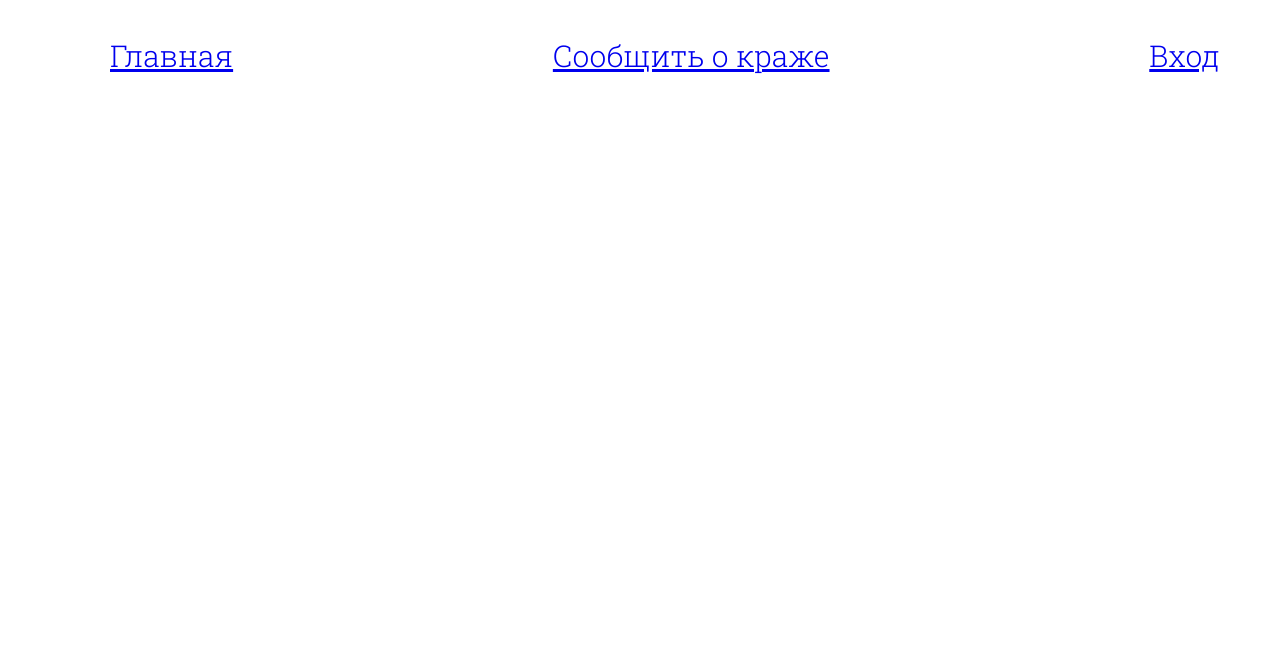
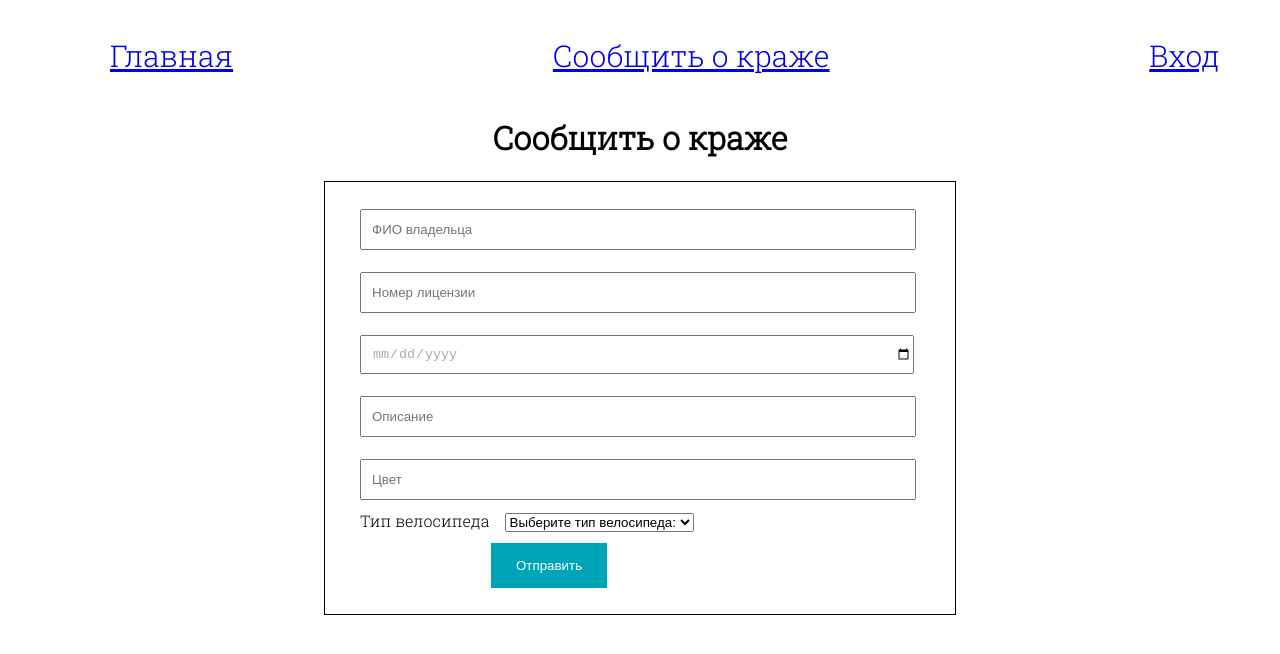
Before and after one commit to VeronikaTkach/my_final_project, a React (Create React App) app: page /caseform in a window 1280 px wide. Shown: the top 654 px of the page. Built offline with nearby package versions, Linux system fonts and the light colour scheme.

Commit message:
CaseForm in progress

```diff
--- a/src/App.js
+++ b/src/App.js
@@ -7,6 +7,7 @@ import {Main} from './components/Main';
 import './index.css';
 import {Authorization} from './components/Authorization';
 import {Registration} from './components/Registration';
+import { CaseForm } from './components/CaseForm';
 
 const App = () => {
 
@@ -25,6 +26,7 @@ const App = () => {
         <Routes>
           <Route exact path="/" element={<Main />} />
           <Route path="/registration" element={<Registration />} />
+          <Route path="/caseform" element={<CaseForm />} />
         </Routes>
       </StoreApi.Provider>
     </div>
--- a/src/components/CaseForm/CaseForm.css
+++ b/src/components/CaseForm/CaseForm.css
@@ -0,0 +1,25 @@
+.caseform_title{
+    text-align: center;
+}
+
+.caseform{
+    margin: 0 auto;
+    background: #fff;
+    border: 1px solid black;
+    padding: 15px;
+    width: 50%;
+}
+
+.caseform input{
+    width: 90%;
+}
+
+.casrform select{
+    margin-left: 20px;
+}
+
+.type{
+    margin-left: 20px;
+    margin-right: 15px;
+    margin: 0 15px 0 20px
+}
--- a/src/components/CaseForm/CaseForm.jsx
+++ b/src/components/CaseForm/CaseForm.jsx
@@ -0,0 +1,156 @@
+import React, {useState, useContext} from 'react'
+import axios from 'axios'
+import store from '../../data/store'
+import './CaseForm.css'
+
+export const CaseForm = () => {
+
+
+    const {cases, setCases, login, personsInfo, email} = useContext(store)
+    const [licenseNumber, setLicenseNumber] = useState('')
+    const [type, setType] = useState('')
+    const [ownerFullName, setOwnerFullName] = useState('')
+    const [date, setDate] = useState()
+    const [description, setDescription] = useState('')
+    const [color, setColor] = useState('')
+    const [employee, setEmployee] = useState('')
+
+
+
+
+
+    const changeName = (e) => {
+        setOwnerFullName(e.target.value)
+    }
+
+    const changeLicense = (e) => {
+        setLicenseNumber(e.target.value)
+    }
+
+    const changeDate = (e) => {
+        setDate(e.target.value)
+    }
+
+    const changeDescription = (e) => {
+        setDescription(e.target.value)
+    }
+
+    const changeColor = (e) => {
+        setColor(e.target.value)
+    }
+
+
+    const changeType = (e) => {
+        setType(e.target.value)
+    }
+
+    const changeEmployee = (e) => {
+        const chosenId = e.target.value
+        const chosenPerson = approvedPersons.filter((p) => p._id === chosenId)[0]
+        setEmployee(chosenPerson._id)
+        console.log(chosenPerson._id)
+    }
+
+
+    const onCaseForm = (e) => {
+        e.preventDefault()
+
+        if (!ownerFullName){
+            alert('Введите Ваши данные ФИО!')
+        }
+
+        if (!type){
+            alert('Choose the type of bike!')
+        }
+
+        if (!licenseNumber){
+            alert('Введите номер лицензии!')
+        }
+
+        const data = {licenseNumber, date, color, type,
+            ownerFullName, employee, description, clientId:'002610f3-abca-4187-9f08-b825e6504605' }
+
+            axios.post('https://sf-final-project-be.herokuapp.com/api/public/report',data).then(res=>{
+                setCases(res.data)
+                setLicenseNumber('')
+                setOwnerFullName('')
+                setColor('')
+                setType('')
+                setDate('')
+                setDescription('')
+                alert('Report sent')
+            }).catch(err => {
+                console.log(err)
+              });
+    }
+
+    const caseFormCreate = (e) => {
+        e.preventDefault()
+
+        if (!ownerFullName){
+            alert('Введите ФИО владельца!')
+        }
+
+        if (!type){
+            alert('Choose the type of bike!')
+        }
+
+        if (!licenseNumber){
+            alert('Введите номер лицензии!')
+        }
+
+        const data = {licenseNumber, date, color, type,
+        ownerFullName, employee, description }
+
+        axios.post('https://sf-final-project-be.herokuapp.com/api/cases/',data,{
+            headers:{
+                Authorization: 'Bearer '+localStorage.getItem('token')
+            }
+        }).then(res=>{
+
+            setCases(res.data)
+            setLicenseNumber('')
+            setOwnerFullName('')
+            setColor('')
+            setType('')
+            setDate('')
+            setDescription('')
+            alert('Report sent')
+        }).catch(err => {
+            console.log(err)
+          });
+    }
+
+    return(
+        <>
+        <h1 className='caseform_title'>Сообщить о краже</h1>
+
+
+
+
+
+        <form onSubmit={caseFormCreate} className="caseform">
+        <input type="text" onChange={changeName} value={ownerFullName} placeholder='ФИО владельца'/>
+        <input type="text" onChange={changeLicense} value={licenseNumber} placeholder='Номер лицензии'/>
+        <input type="date" onChange={changeDate} value={date} placeholder='Дата кражи'/>
+        <input type="text" onChange={changeDescription} value={description} placeholder='Описание'/>
+        <input type="text" onChange={changeColor} value={color} placeholder='Цвет'/>
+
+
+
+        <label  className="type">Тип велосипеда</label>
+                <select defaultValue={'default'}  onChange={changeType}>
+                    <option value="default">Выберите тип велосипеда:</option>
+                    <option value="city">Городской</option>
+                    <option value="sport">Спортивный</option>
+                    <option value="electric">Электрический</option>
+                </select>
+        {login ? <button type='submit' className='registration_button'>Отправить</button> : <button onClick={onCaseForm} className='registration_button'>Отправить</button>}
+        </form>
+
+
+
+
+        </>
+    )
+}
--- a/src/components/CaseForm/index.js
+++ b/src/components/CaseForm/index.js
@@ -0,0 +1 @@
+export {CaseForm} from './CaseForm'
--- a/src/components/Header/Header.jsx
+++ b/src/components/Header/Header.jsx
@@ -1,7 +1,9 @@
 import React, { useContext } from 'react'
 import store from '../../data/store'
+import { Routes, Route } from 'react-router-dom'
 import { Link } from 'react-router-dom'
 import './Header.css'
+import { CaseForm } from '../CaseForm/CaseForm'
 
 export const Header = ({isLoggedIn, setLoggedIn, setAuthActive}) => {
 
@@ -21,9 +23,15 @@ export const Header = ({isLoggedIn, setLoggedIn, setAuthActive}) => {
                 <li>
                     <Link className='link' to='/'>Главная </Link>
                 </li>
+
                 <li>
-                    <Link className='link' to ="report">  Сообщить о краже </Link>
+                    <Link className='link' to ="caseform">Сообщить о краже </Link>
                 </li>
+
+                {/* <Routes>
+                <Route path="/caseform" element={<CaseForm />}>Test</Route>
+                </Routes> */}
+
                 {isLoggedIn ?
                     <li><Link className="link" onClick={logOut} to="/">Выход</Link></li> :
                     <li><Link className="link" onClick={showAuthForm} to="/">Вход</Link></li>}
--- a/src/components/Registration/Registration.css
+++ b/src/components/Registration/Registration.css
@@ -8,11 +8,10 @@
 }
 
 .registration_title{
-    position: relative;
+    text-align: center;
     background: #fff;
     color: #3e4d57;
     margin-top: 50px;
-    display: inline-block;
     padding: 15px 40px;
 
 
```
